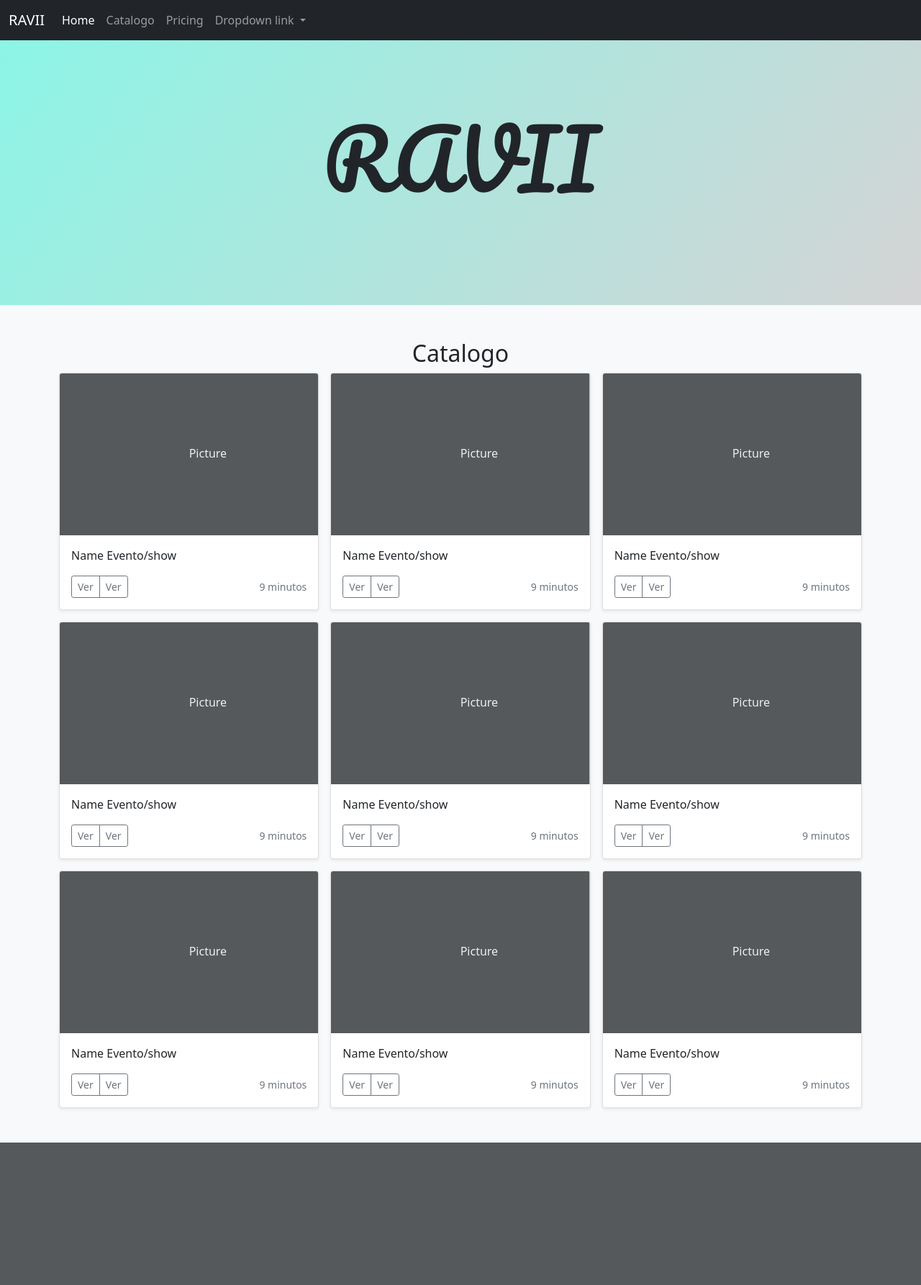
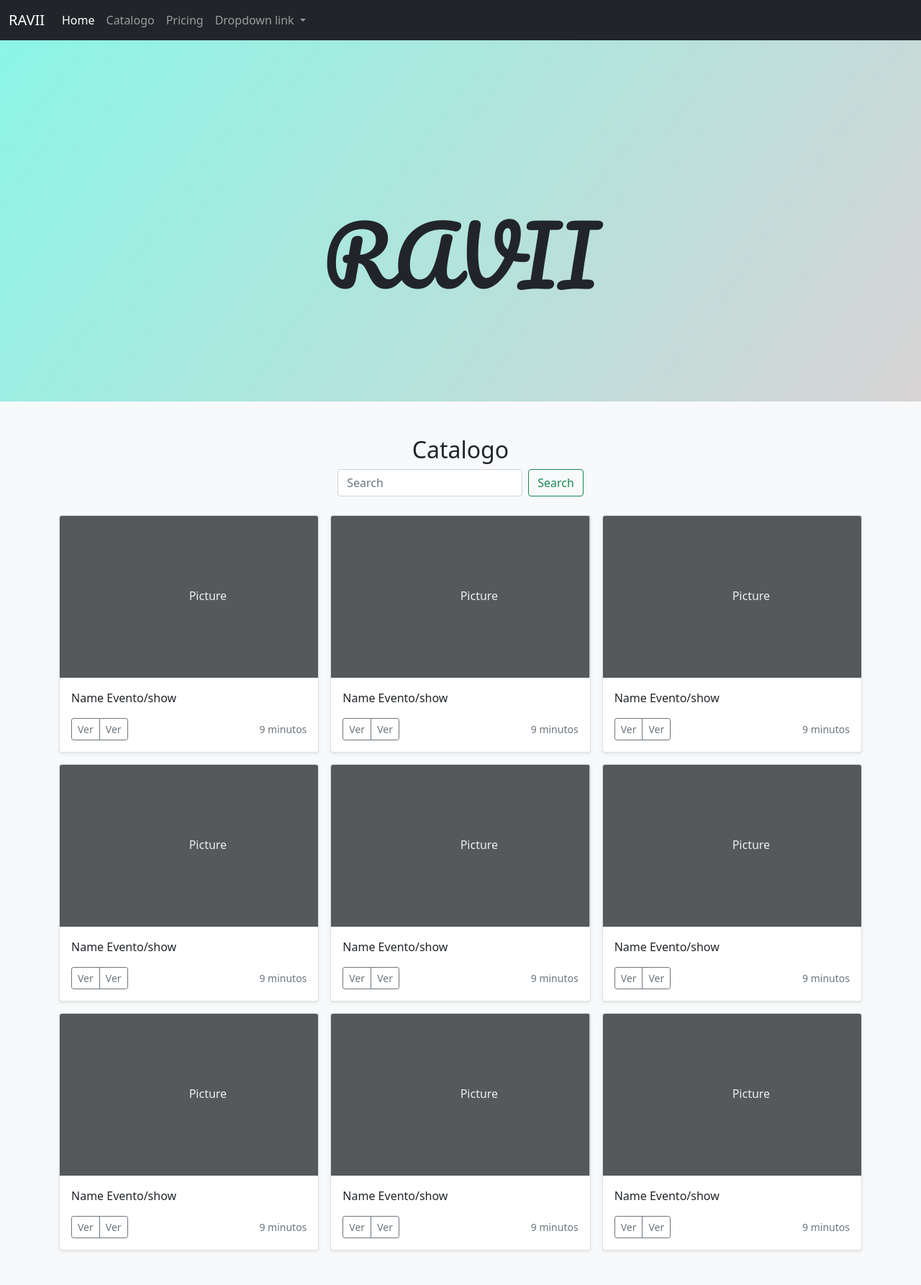
Before and after one commit to AbrahamLugoRamirez/RAVII, a PHP site: page / in a window 1280 px wide. Shown: the whole page at 72% size. Before the commit the page ends 1588 px from the top, so only its background shows below. Run offline with PHP 8.4, Linux system fonts and the light colour scheme.

Commit message:
Catalogo

```diff
--- a/index.html
+++ b/index.html
@@ -49,6 +49,9 @@
           </nav>
 
 
+
+
+
         <section class="anch padre">
             <section class="hijo">
                 <h1 class="animation">RAVII</h1>
@@ -57,14 +60,26 @@
     </div>
 
 
+
+
         <section class="catalogo" id="catalogo">
 
 
             <div class="album py-5 bg-light">
               <div class="padre">
-                <h2 class="hijo">Catalogo</h1>
-            </div>
-              <div class="container">
+                <div>
+                  <h2 class="hijo">Catalogo</h1>
+                </div>
+              </div>
+
+                <div class="padre">  <form class="d-flex">
+
+                  <input class="form-control me-2" type="search" placeholder="Search" aria-label="Search">
+                  <button class="btn btn-outline-success" type="submit">Search</button>
+                </form></div>
+
+
+              <div class="container" style="margin-top: 2%;">
 
                 <div class="row row-cols-1 row-cols-sm-2 row-cols-md-3 g-3">
                   <div class="col">
--- a/style/style.css
+++ b/style/style.css
@@ -9,6 +9,7 @@
     display: flex;
     justify-content: center;
     align-items: center;
+
 }
 
 .animation {
@@ -28,7 +29,7 @@
   h1{
     font-family: 'Pacifico', cursive;
     font-size: 700%;
-    margin-top: 40%;
+    margin-top: 75%;
   }
 
   .padre {
```
